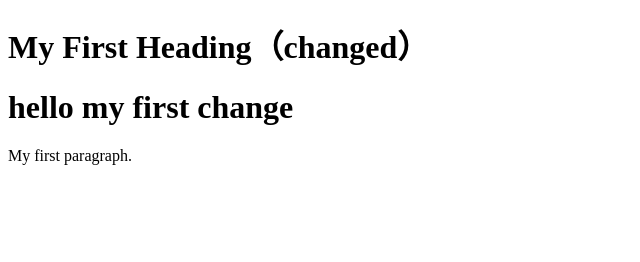
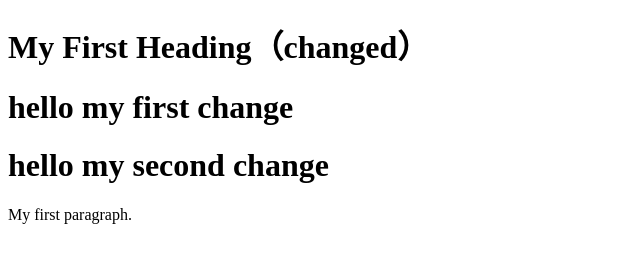
Before and after one commit to j1egeng/ProjectA, a plain HTML site: page index.html in a window 1280 px wide. Shown: the whole page, without its empty margins (0-640 px from the left). Drawn offline with Linux system fonts and the light colour scheme.

Commit message:
commit 2

```diff
--- a/index.html
+++ b/index.html
@@ -4,6 +4,7 @@
 
 <h1>My First Heading（changed）</h1>
 <h1>hello my first change</h1>
+<h1>hello my second change</h1>
 <p>My first paragraph.</p>
 
 </body>
```
